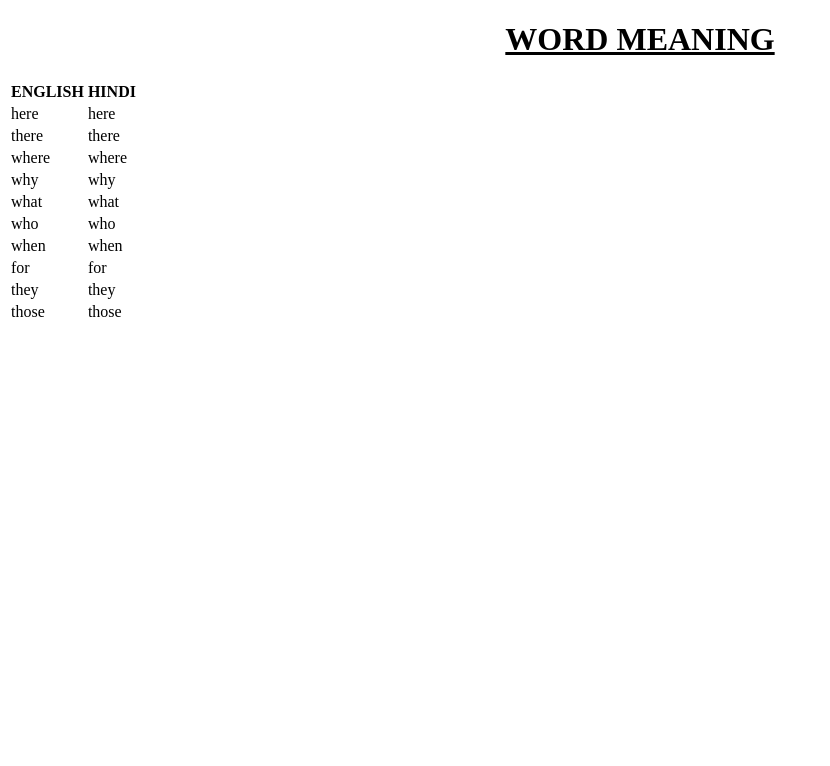
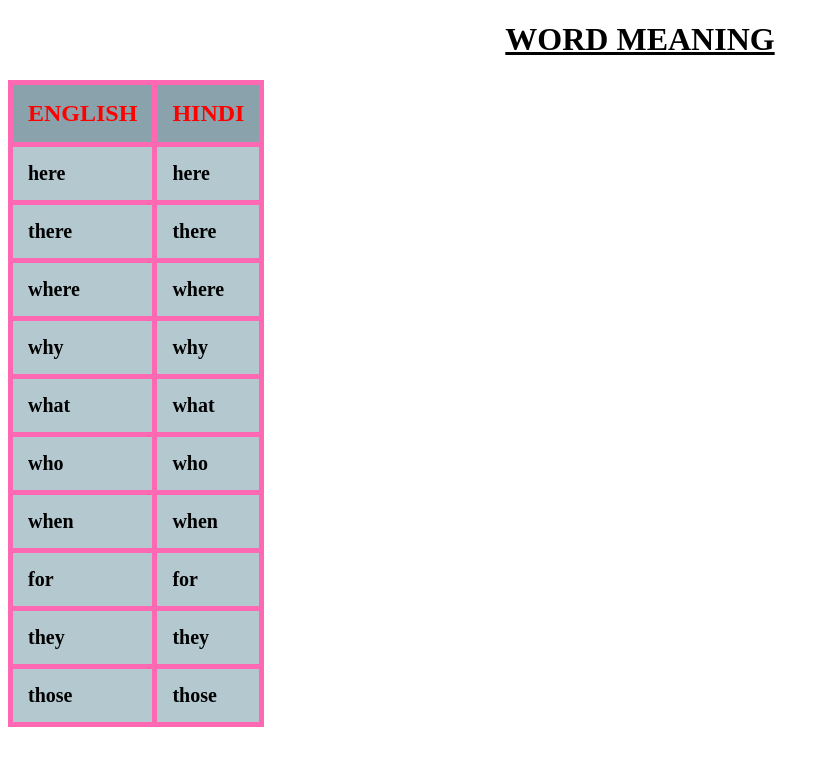
Before and after one commit to Aman08860/Web-hosting, a plain HTML site: page index.html in a window 1280 px wide. Shown: the whole page, without its empty margins (0-830 px from the left). Drawn offline with Linux system fonts and the light colour scheme.

Commit message:
Update index.html

```diff
--- a/index.html
+++ b/index.html
@@ -5,6 +5,32 @@
 	<meta name="viewport" content="width=device-width, initial-scale=1.0">
 	<meta http-equiv="X-UA-Compatible" content="ie=edge">
 	<title>Document</title>
+<style>
+table,th,td{
+	border: 5px solid hotpink;
+	border-collapse: collapse;
+}
+
+th{
+	background: #89A2AB;
+	font-weight: bolder;
+	color: red;
+	font-size: 24px;
+}
+
+td,th{
+	padding: 15px;
+}
+
+td{
+	font-size: 20px;
+	font-weight: bold;
+	background: #B3C8CF;
+	color: black;
+}
+
+</style>
+
 </head>
 <body>
 
@@ -14,8 +40,8 @@
 	<table>
 
 	    <tr>
-	        <th>ENGLISH</th>
-	        <th>HINDI</th>
+	        <th translate='no'>ENGLISH</th>
+	        <th translate='no'>HINDI</th>
 	    </tr>
 
 	    <tr><td translate='no'>here</td><td>here</td></tr>
```
